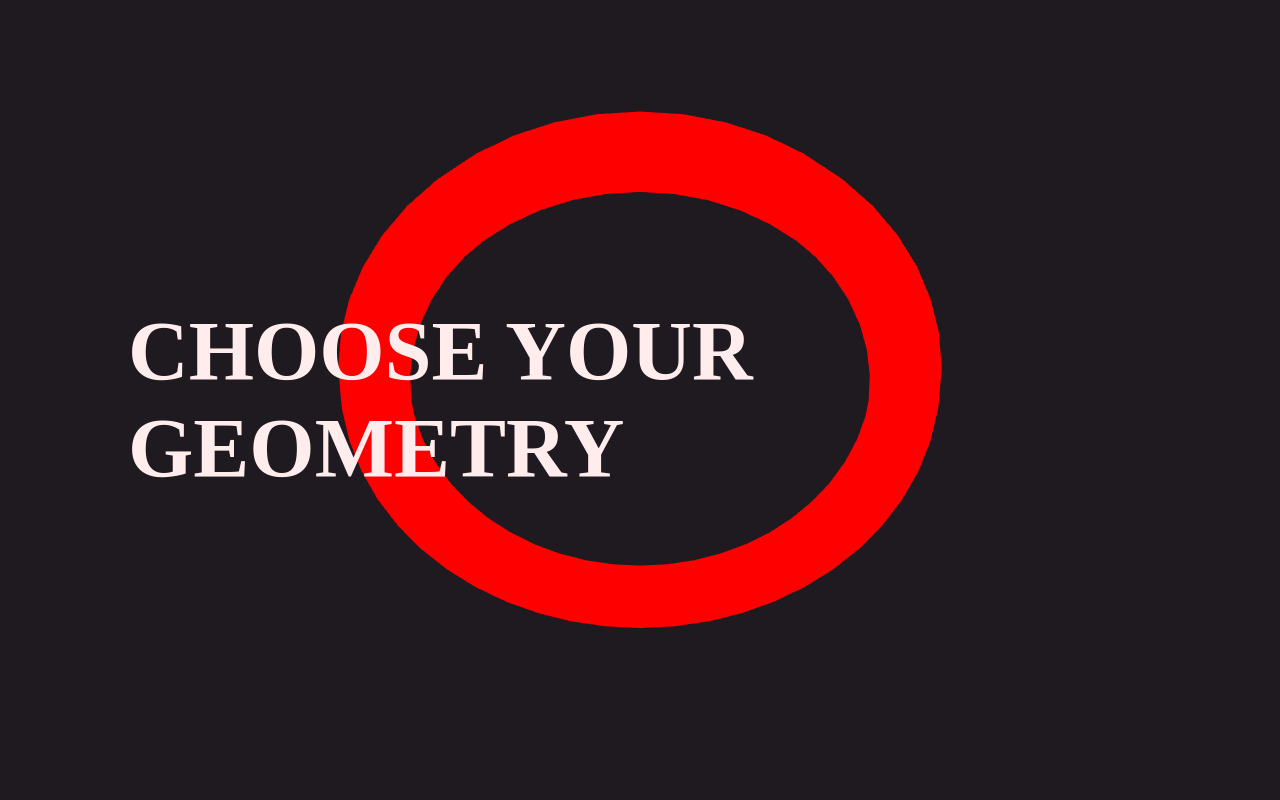
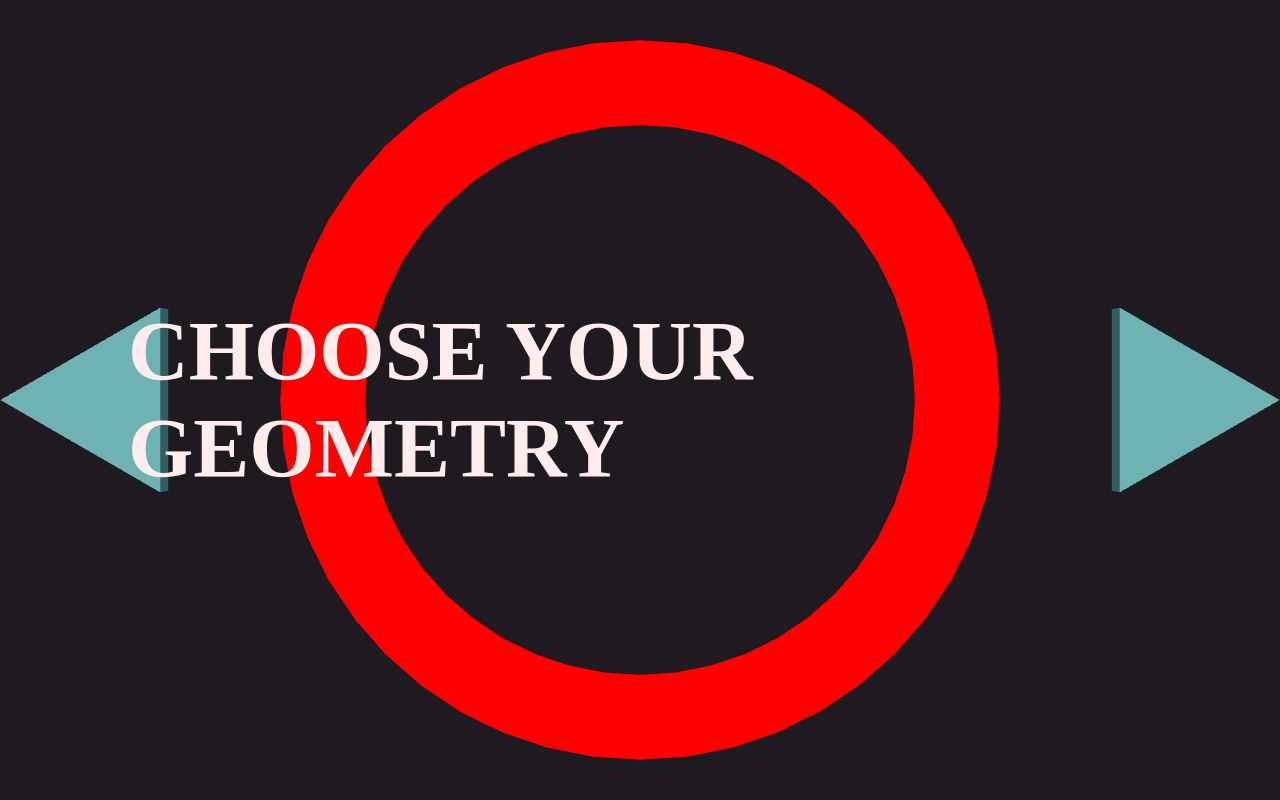
Before and after one commit to youjinjoy/ShapePlayground, a website built with Vite: page src/index.html in a window 1280 px wide. Shown: the top 800 px of the page. Built offline with nearby package versions, Linux system fonts and the light colour scheme; animation ran at ten frames a second.

Commit message:
모델 위치에 따른 버튼 추가

```diff
--- a/src/Experience/Camera.js
+++ b/src/Experience/Camera.js
@@ -18,7 +18,7 @@ export default class Camera
     setInstance()
     {
         this.instance = new THREE.PerspectiveCamera(35, this.sizes.width / this.sizes.height, 0.1, 100)
-        this.instance.position.set(0, 8, 12)
+        this.instance.position.set(0, 0, 12)
         this.scene.add(this.instance)
     }
 
--- /dev/null
+++ b/src/Experience/Section/Button.js
@@ -0,0 +1,56 @@
+import * as THREE from 'three'
+import Experience from '../Experience'
+
+export default class Section
+{
+    constructor(position, size, gap)
+    {
+
+        this.experience = new Experience()
+        this.scene = this.experience.scene
+
+        this.position = position
+        this.size = size
+        this.gap = gap
+
+        this.setGeometry()
+        this.setMaterial()
+        this.setMesh()
+
+        this.setPosition()
+        this.setSize()
+    }
+
+    setGeometry()
+    {
+        this.buttonGeometry = new THREE.CylinderGeometry(1,1,0.2,3,1)
+    }
+
+    setMaterial()
+    {
+        this.buttonMaterial = new THREE.MeshStandardMaterial({color:'cadetblue'})
+    }
+
+    setMesh()
+    {
+        this.leftButtonMesh = new THREE.Mesh(this.buttonGeometry, this.buttonMaterial)
+        this.leftButtonMesh.rotation.set(Math.PI * 0.5, -Math.PI * 0.5 , 0)
+        this.scene.add(this.leftButtonMesh)
+
+        this.rightButtonMesh = new THREE.Mesh(this.buttonGeometry, this.buttonMaterial)
+        this.rightButtonMesh.rotation.set(Math.PI * 0.5, Math.PI * 0.5 , 0)
+        this.scene.add(this.rightButtonMesh)
+    }
+
+    setPosition()
+    {
+        this.leftButtonMesh.position.set(this.position.x - this.gap, this.position.y, this.position.z)
+        this.rightButtonMesh.position.set(this.position.x + this.gap, this.position.y, this.position.z)
+    }
+
+    setSize()
+    {
+        this.leftButtonMesh.scale.set(this.size, this.size, this.size)
+        this.rightButtonMesh.scale.set(this.size, this.size, this.size)
+    }
+}
--- /dev/null
+++ b/src/Experience/Section/Light.js
@@ -0,0 +1,25 @@
+import * as THREE from 'three'
+import Experience from '../Experience'
+
+export default class Light
+{
+    constructor()
+    {
+        this.experience = new Experience()
+        this.scene = this.experience.scene
+    }
+
+    setAmbientLight()
+    {
+        this.ambientLight = new THREE.AmbientLight('#ffffff')
+        this.ambientLight.position.set(0,0,0)
+        this.scene.add(this.ambientLight)
+    }
+
+    setDirectionalLight()
+    {
+        this.directionalLight = new THREE.DirectionalLight('#ffffff',3)
+        this.directionalLight.position.set(0, 0, 3)
+        this.scene.add(this.directionalLight)
+    }
+}
--- a/src/Experience/Section/Section.js
+++ b/src/Experience/Section/Section.js
@@ -1,16 +1,23 @@
 import * as THREE from 'three'
-import Experience from '../Experience'
+import Experience from '../Experience.js'
+import Light from './Light.js'
+import Button from './Button.js'
 
 export default class Section
 {
     constructor()
     {
+
         this.experience = new Experience()
         this.scene = this.experience.scene
 
         this.setGeometry()
         this.setMaterial()
         this.setMesh()
+
+        this.setLight()
+
+        this.setButton()
     }
 
     setGeometry()
@@ -27,6 +34,19 @@ export default class Section
     {
         this.mesh = new THREE.Mesh(this.geometry, this.material)
         this.scene.add(this.mesh)
-        console.log(this.scene)
+    }
+
+    setLight()
+    {
+        this.light = new Light()
+        this.light.setAmbientLight()
+        this.light.setDirectionalLight()
+    }
+
+    setButton()
+    {
+        this.gap = 5
+        this.size = 1
+        this.button = new Button(this.mesh.position, this.size, this.gap)
     }
 }
--- a/src/index.html
+++ b/src/index.html
@@ -10,9 +10,7 @@
     <canvas class="webgl"></canvas>
     <script type="module" src="./script.js"></script>
     <section class="section">
-      <div class="selecting-section">
-        <h1>Choose Your<br />Geometry</h1>
-      </div>
+      <h1>Choose Your<br />Geometry</h1>
     </section>
     <section class="section">
       <h2>My Portfolio2</h2>
--- a/src/style.css
+++ b/src/style.css
@@ -35,12 +35,5 @@ body
     padding-left: 10%;
     padding-right: 10%;
 
-    /* pointer-events: none; */
+    pointer-events: none;
 }
-
-.selecting-section
-{
-    display: flex;
-    width: 90%;
-    justify-content: space-between;
-}
```
